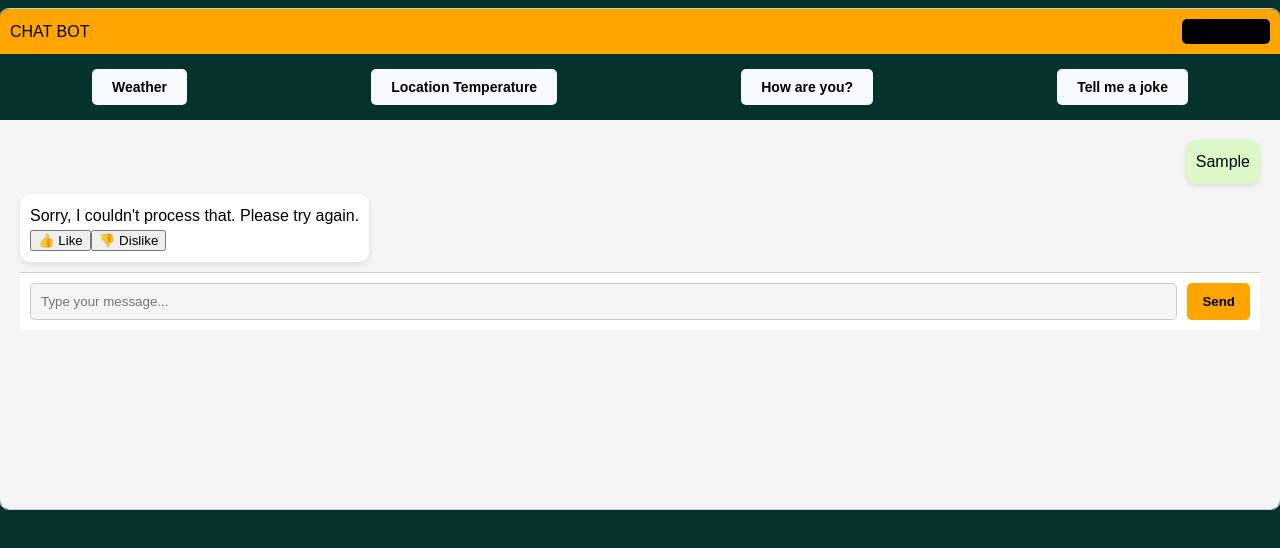
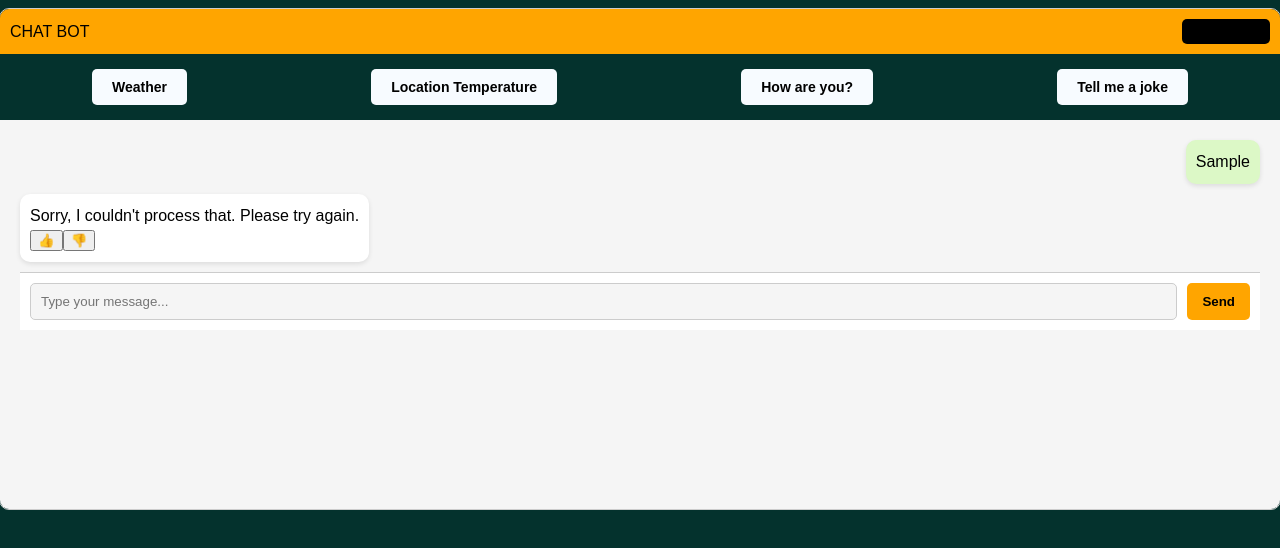
Before and after one commit to Vishak11/CHATBOT-GEMINI, a React (Vite) app: page / in a window 1280 px wide. Both pictures are taken after typing "Sample" into the empty fields and a click on the button "Send". Shown: the top 548 px of the page. Built offline with nearby package versions, Linux system fonts and the light colour scheme; no server answers.

Commit message:
reaction change

```diff
--- a/src/App.jsx
+++ b/src/App.jsx
@@ -1,4 +1,3 @@
-// src/Chatbot.js
 
 import React, { useState } from 'react';
 import axios from 'axios';
@@ -7,7 +6,7 @@ import './App.css';
 const App = () => {
     const [messages, setMessages] = useState([]);
     const [input, setInput] = useState('');
-    const [darkMode, setDarkMode] = useState(false); // State to track the theme
+    const [darkMode, setDarkMode] = useState(false);
 
     const handleInputChange = (event) => {
         setInput(event.target.value);
@@ -58,16 +57,15 @@ const App = () => {
     };
 
     const toggleTheme = () => {
-        setDarkMode(!darkMode); // Toggle dark mode
+        setDarkMode(!darkMode);
     };
 
     const handleQuickReply = (message) => {
-        sendMessage(message); // Send the selected quick reply message
+        sendMessage(message);
     };
 
     const handleFeedback = (index, feedback) => {
         console.log(`Message at index ${index} received feedback: ${feedback}`);
-        // Here, you can handle feedback submission, e.g., send it to a backend or just log it
     };
 
     return (
@@ -91,8 +89,8 @@ const App = () => {
                             {msg.text}
                             {msg.sender === 'bot' && (
                                 <div className="feedback-buttons">
-                                    <button onClick={() => handleFeedback(index, 'like')}>👍 Like</button>
-                                    <button onClick={() => handleFeedback(index, 'dislike')}>👎 Dislike</button>
+                                    <button onClick={() => handleFeedback(index, 'like')}>👍</button>
+                                    <button onClick={() => handleFeedback(index, 'dislike')}>👎</button>
                                 </div>
                             )}
                         </div>
```
